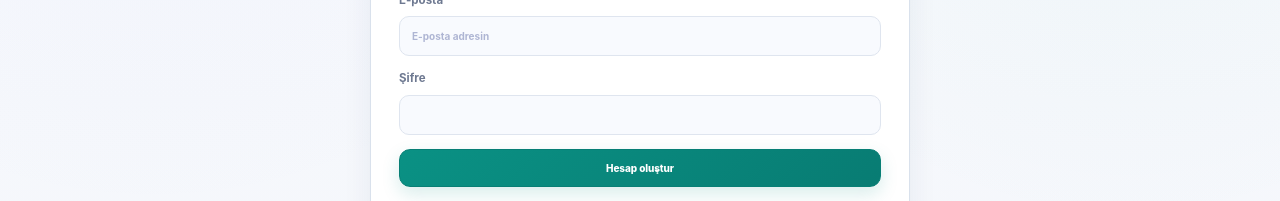
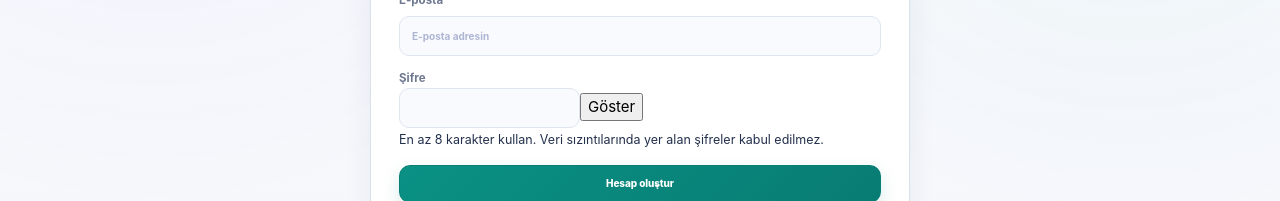
Before and after one commit to ecetin1998/tff-fantezi, a Next.js app: page /signup in a window 1280 px wide. Shown: the part 299-500 px from the top of the page. Built offline with nearby package versions, Linux system fonts and the light colour scheme; no server answers.

Commit message:
feat: display password rules and visibility toggle on signup

```diff
--- a/app/signup/page.js
+++ b/app/signup/page.js
@@ -1,4 +1,5 @@
 import Link from 'next/link'
+import SignupPasswordField from '@/components/SignupPasswordField'
 import {resendConfirmation,signup} from '@/app/actions'
 
 export const metadata={
@@ -34,7 +35,7 @@ export default async function Signup({searchParams}){
 
     <form className="auth-form" action={signup}>
       <label>E-posta<input name="email" type="email" autoComplete="email" placeholder="E-posta adresin" required/></label>
-      <label>Şifre<input name="password" type="password" autoComplete="new-password" minLength="8" required/></label>
+      <SignupPasswordField/>
       <button className="cta" type="submit">Hesap oluştur</button>
     </form>
 
```
